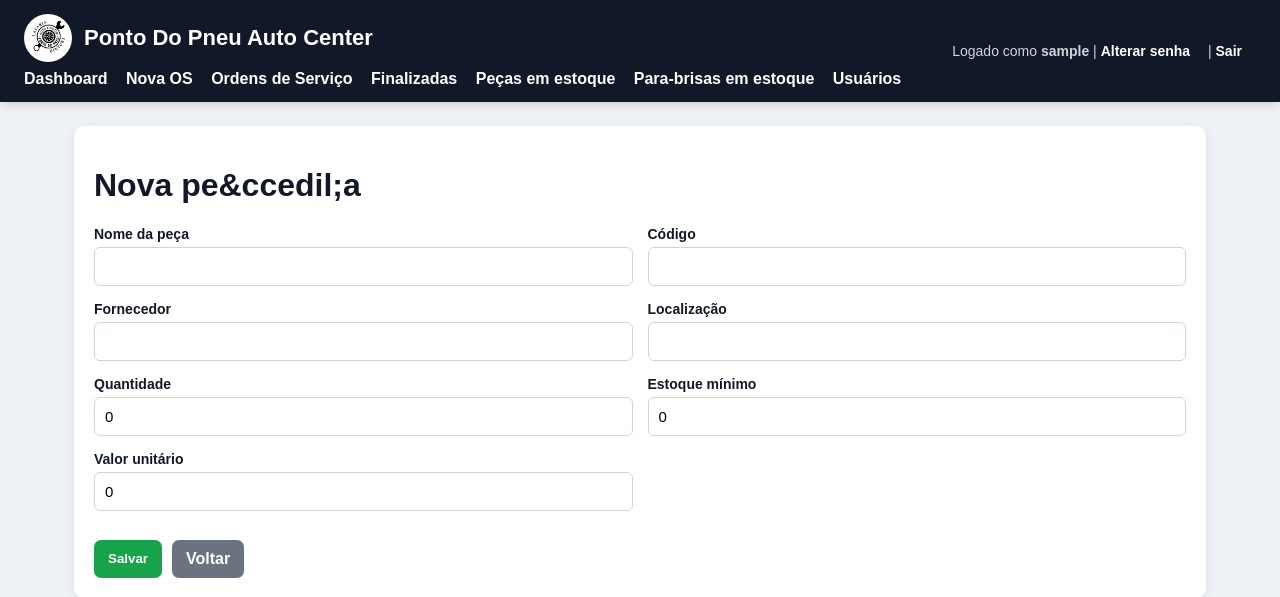
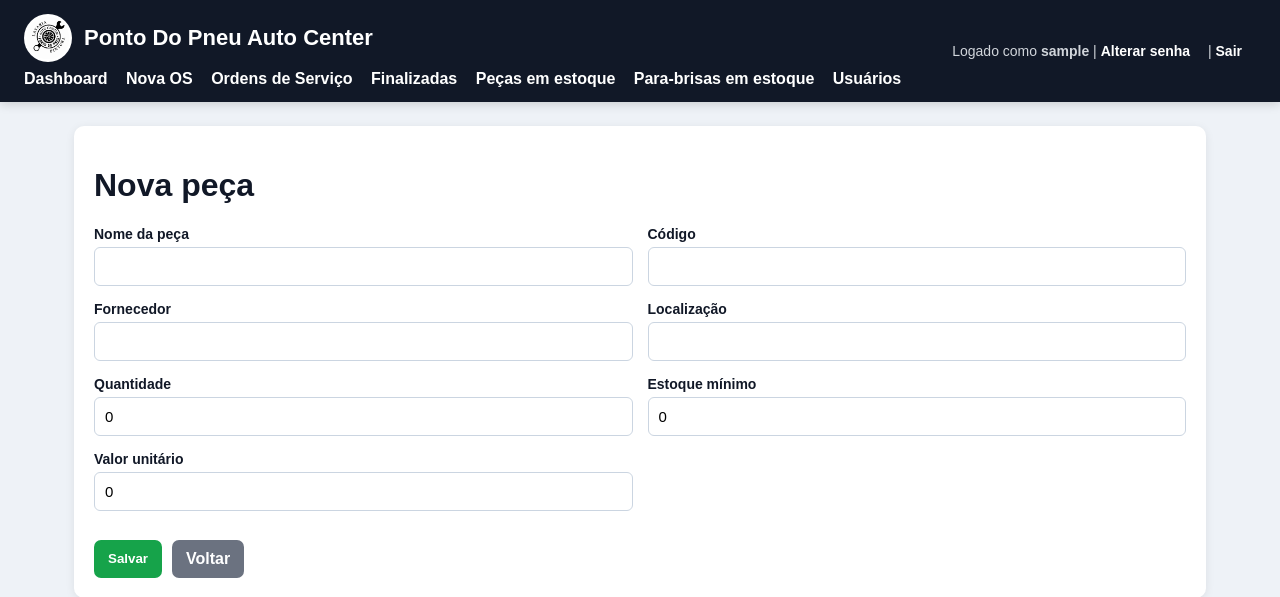
Before and after one commit to pontopneulatariaepintura-web/SistemaOS, a Flask app: page /estoque/nova in a window 1280 px wide. Shown: the top 597 px of the page. Run offline with Flask 3, Linux system fonts and the light colour scheme; the visitor is signed in with stand-in values (Sample User, id 1).

Commit message:
Corrigir entidades em textos dos templates

```diff
--- a/templates/form_peca.html
+++ b/templates/form_peca.html
@@ -1,8 +1,8 @@
 {% extends "base.html" %}
-{% block title %}{{ 'Editar pe&ccedil;a' if peca else 'Nova pe&ccedil;a' }}{% endblock %}
+{% block title %}{% if peca %}Editar pe&ccedil;a{% else %}Nova pe&ccedil;a{% endif %}{% endblock %}
 {% block content %}
 <div class="panel">
-    <h1>{{ 'Editar pe&ccedil;a' if peca else 'Nova pe&ccedil;a' }}</h1>
+    <h1>{% if peca %}Editar pe&ccedil;a{% else %}Nova pe&ccedil;a{% endif %}</h1>
     <form method="POST" class="form-grid">
         <div><label>Nome da pe&ccedil;a</label><input type="text" name="nome" value="{{ peca.nome if peca else '' }}" required></div>
         <div><label>C&oacute;digo</label><input type="text" name="codigo" value="{{ peca.codigo if peca else '' }}"></div>
--- a/templates/listar_os.html
+++ b/templates/listar_os.html
@@ -2,7 +2,7 @@
 {% block title %}Ordens de Servi&ccedil;o{% endblock %}
 {% block content %}
 <div class="panel">
-    <h1>{{ titulo or "Ordens de servi&ccedil;o" }}</h1>
+    <h1>{% if titulo %}{{ titulo }}{% else %}Ordens de servi&ccedil;o{% endif %}</h1>
     <div class="actions"><a class="btn btn-success" href="{{ url_for('nova_os') }}">Nova OS</a><a class="btn btn-primary" href="{{ url_for('listar_os') }}">Em andamento</a><a class="btn btn-muted" href="{{ url_for('os_finalizadas') }}">Finalizadas</a></div>
 </div>
 {% for os in os_list %}
@@ -22,6 +22,6 @@
     </div>
 </div>
 {% else %}
-<div class="panel">{{ empty_message or "Nenhuma ordem de servi&ccedil;o cadastrada." }}</div>
+<div class="panel">{% if empty_message %}{{ empty_message }}{% else %}Nenhuma ordem de servi&ccedil;o cadastrada.{% endif %}</div>
 {% endfor %}
 {% endblock %}
--- a/templates/usuarios.html
+++ b/templates/usuarios.html
@@ -11,7 +11,7 @@
     <tr>
         <td>{{ u.id }}</td>
         <td>{{ u.username }}</td>
-        <td>{{ 'Administrador' if u.role == 'admin' else 'Usu&aacute;rio' }}</td>
+        <td>{% if u.role == 'admin' %}Administrador{% else %}Usu&aacute;rio{% endif %}</td>
         <td>{{ u.created_at.strftime('%d/%m/%Y %H:%M') if u.created_at else '' }}</td>
         <td>
             {% if u.username != 'admin' and u.id != session.get('user_id') %}
```
